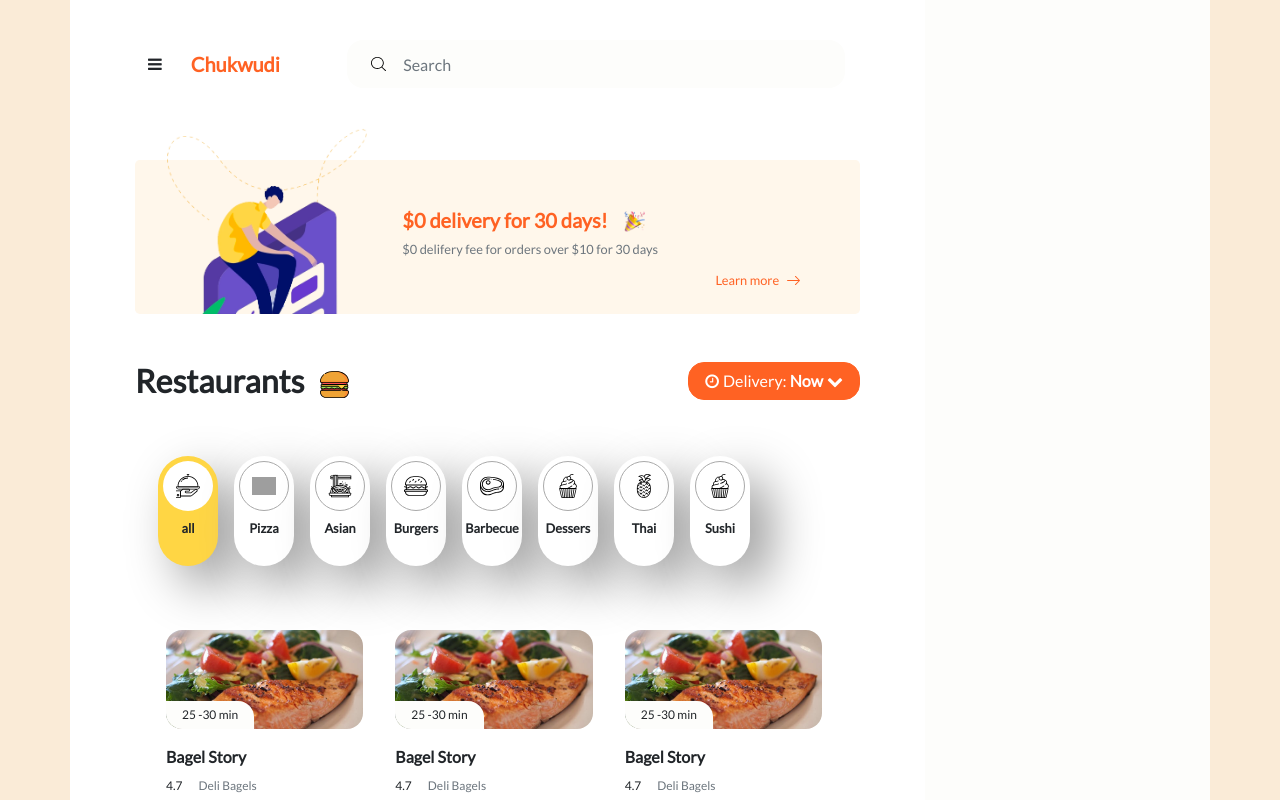
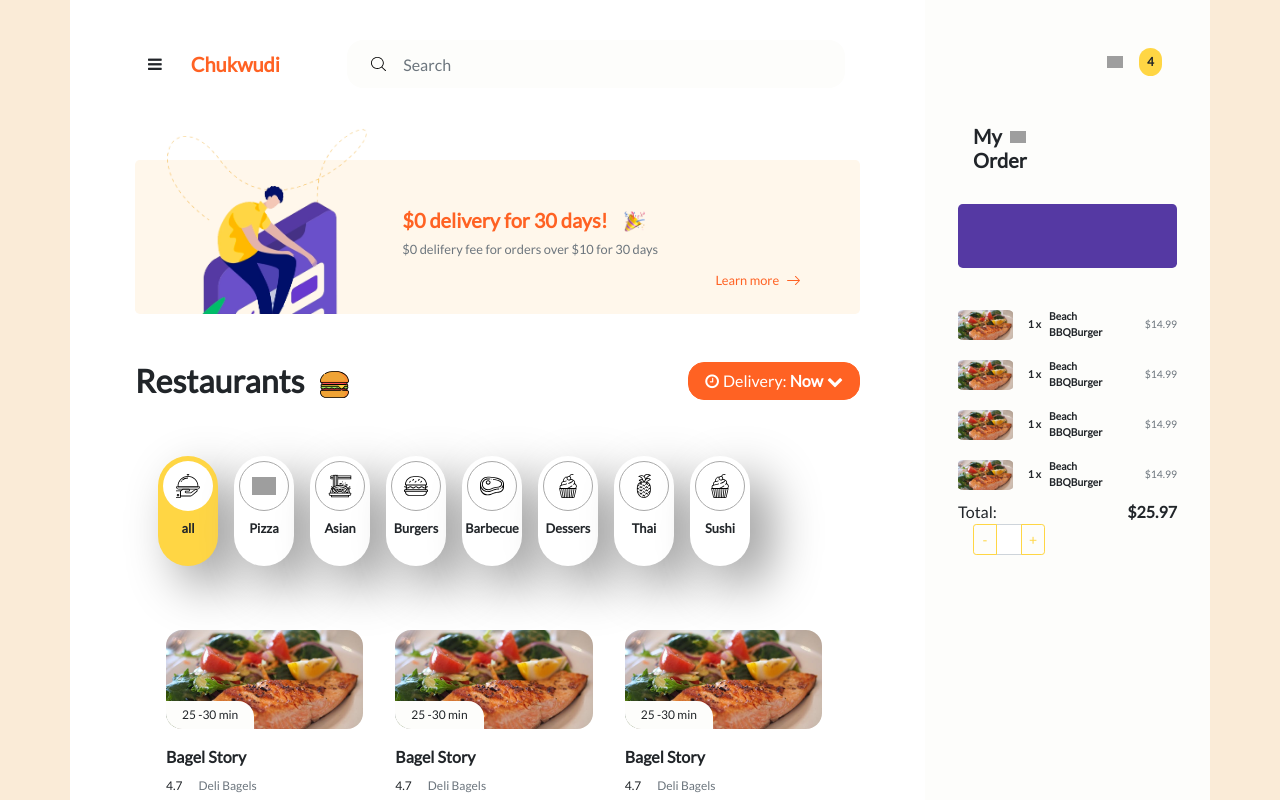
Before and after one commit to diegovinie/imagina, a React (Create React App) app: page / in a window 1280 px wide. Shown: the top 800 px of the page. Built offline with nearby package versions, Linux system fonts and the light colour scheme; grey boxes are pictures that could not be loaded.

Commit message:
Cart and CartItem components

```diff
--- /dev/null
+++ b/src/components/ui/Cart/Cart.js
@@ -0,0 +1,39 @@
+import React from 'react'
+import './Cart.css'
+import CartItem from '../CartItem'
+
+const Cart = props => (
+  <section className="cart">
+    <h2 className="h5 font-weight-bold py-4">
+      My <img src="/static/images/emoji.png" className="mx-1 mb-1" style={{width: '1rem'}}></img>
+      <br/> Order
+    </h2>
+    <div className="jumbotron bg-info row pt-5 pb-3">
+      <div className="col-8 offset-4">
+
+      </div>
+    </div>
+    <div>
+      <CartItem />
+      <CartItem />
+      <CartItem />
+      <CartItem />
+    </div>
+    <div  className="row">
+      <span className="flex-grow-1">Total:</span>
+      <span className="font-weight-bold">$25.97</span>
+    </div>
+    <div style={{ width: '4.5rem' }} className="input-group input-group-sm mb-3">
+      <div className="input-group-prepend">
+        <button style={{ width: '1.5rem' }} className="btn btn-outline-secondary m-auto px-0" type="button" id="button-addon1">-</button>
+      </div>
+      <input type="text" className="form-control" placeholder="" aria-label="Example text with button addon" aria-describedby="button-addon1" />
+      <div className="input-group-append">
+        <button style={{ width: '1.5rem' }} className="btn btn-outline-secondary m-auto px-0" type="button" id="button-addon1">+</button>
+      </div>
+    </div>
+  </section>
+
+)
+
+export default Cart
--- /dev/null
+++ b/src/components/ui/Cart/index.js
@@ -0,0 +1,3 @@
+import Cart from './Cart'
+
+export default Cart
--- /dev/null
+++ b/src/components/ui/CartItem/CartItem.js
@@ -0,0 +1,21 @@
+import React from 'react'
+import './CartItem.css'
+
+const CartItem = props => (
+  <article className="cart-item row">
+    <div
+      className="cart-item-image col-3 px-0 m-auto"
+      style={{ backgroundImage: `url(/static/images/salmon-dish-food-meal-46239.jpeg)` }}>
+    </div>
+    <div className="cart-item-details col-6 m-auto pr-0">
+      <div className="cart-item-details-quantity my-auto pr-2">1 x</div>
+      <div className="cart-item-details-title my-auto">Beach BBQBurger</div>
+
+    </div>
+    <div className="cart-item-price col-3 px-0 text-right m-auto text-muted">
+      $14.99
+    </div>
+  </article>
+)
+
+export default CartItem
--- /dev/null
+++ b/src/components/ui/CartItem/CartItem.scss
@@ -0,0 +1,27 @@
+.cart-item {
+  font-size: 0.65rem;
+  min-height: 50px;
+
+  &-image {
+    background-position: center;
+    background-size: cover;
+    background-repeat: no-repeat;
+    // min-height: 50px;
+    height: 30px;
+    border-radius: 10%;
+  }
+
+  &-details {
+    display: flex;
+    font-weight: bold;
+
+    &-quantity {
+      flex: 1 0 auto;
+    }
+
+    &-title {
+      // flex: 1 0 auto;
+    }
+
+  }
+}
--- /dev/null
+++ b/src/components/ui/CartItem/index.js
@@ -0,0 +1,3 @@
+import CartItem from './CartItem'
+
+export default CartItem
--- a/src/layout/Desktop.js
+++ b/src/layout/Desktop.js
@@ -3,6 +3,7 @@ import './Desktop.css'
 import MIcon from '../components/ui/MIcon'
 import MainMenuItem from '../components/ui/MainMenuItem'
 import DishCard from '../components/ui/DishCard'
+import Cart from '../components/ui/Cart'
 
 const Desktop = props => (
   <div className="desktop container">
@@ -34,7 +35,7 @@ const Desktop = props => (
         </header>
 
         <main className="py-5">
-          <div class="jumbotron row pt-5 pb-3" style={{ backgroundColor: '#fff7eb' }}>
+          <div className="jumbotron row pt-5 pb-3" style={{ backgroundColor: '#fff7eb' }}>
             <div className="col-8 offset-4">
               <div className="h5 text-primary font-weight-bold mb-0">
                 $0 delivery for 30 days!
@@ -71,6 +72,7 @@ const Desktop = props => (
           </section>
 
           <section className="my-5">
+            <div>
               <MainMenuItem active icon="all" label="all" />
               <MainMenuItem icon="pizza" label="Pizza" />
               <MainMenuItem icon="asian" label="Asian" />
@@ -79,9 +81,12 @@ const Desktop = props => (
               <MainMenuItem icon="ice" label="Dessers" />
               <MainMenuItem icon="thai" label="Thai" />
               <MainMenuItem icon="ice" label="Sushi" />
+
+            </div>
           </section>
 
           <section className="my-5">
+            <div>
               <DishCard/>
               <DishCard/>
               <DishCard/>
@@ -89,13 +94,26 @@ const Desktop = props => (
               <DishCard/>
               <DishCard/>
 
+            </div>
+
           </section>
 
         </main>
         <footer></footer>
       </div>
-      <div className="col-sm-3 bg-light" style={{ height: '100vh' }}>
+      <aside className="col-sm-3 bg-light container px-5 py-4">
+        <header className="navbar row py-4 px-0">
+          <div className="row w-100">
+            <div className="ml-auto">
+              <MIcon icon="user" class="mx-3" />
+              <span className="badge badge-secondary p-2">4</span>
             </div>
+          </div>
+        </header>
+        <Cart />
+        <section></section>
+        <section></section>
+      </aside>
     </div>
   </div>
 )
```
Also changed, not shown: src/components/ui/Cart/Cart.scss (added). Lines whose indentation alone changed are shown as unchanged.
